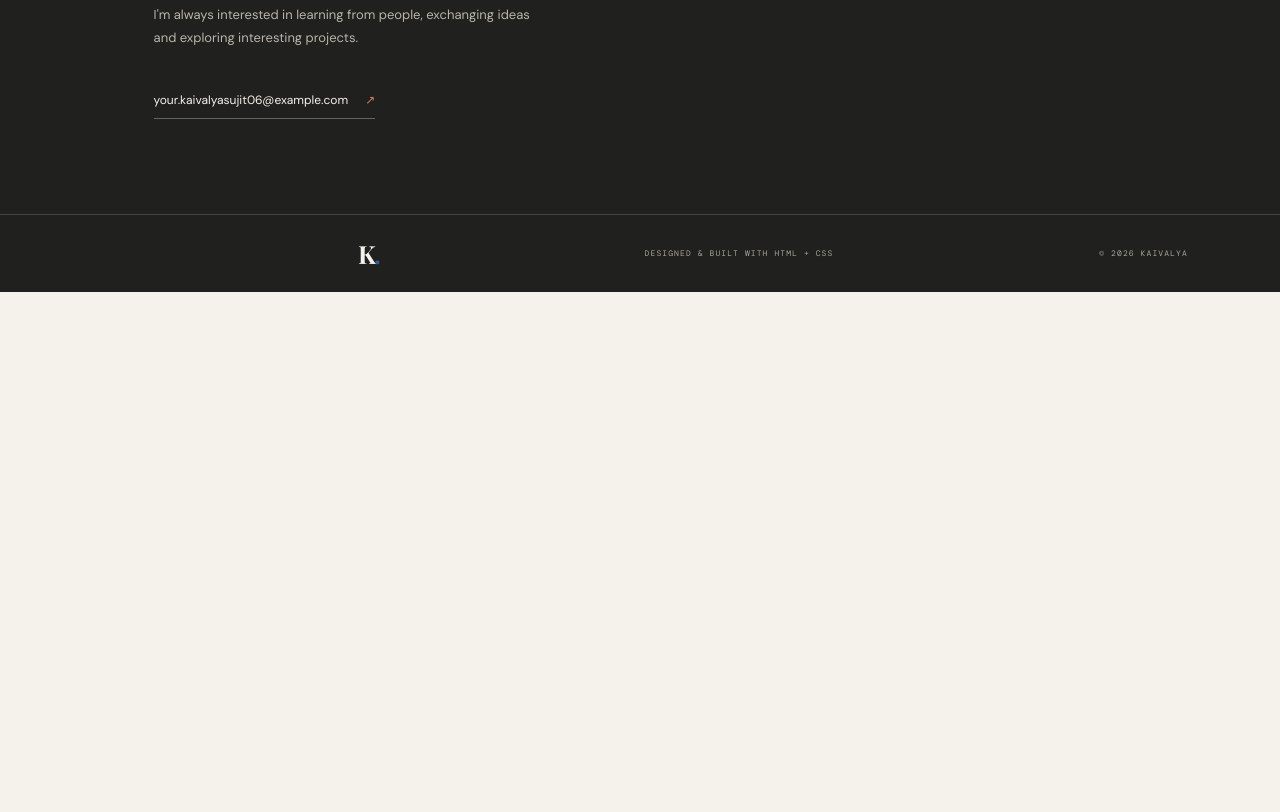
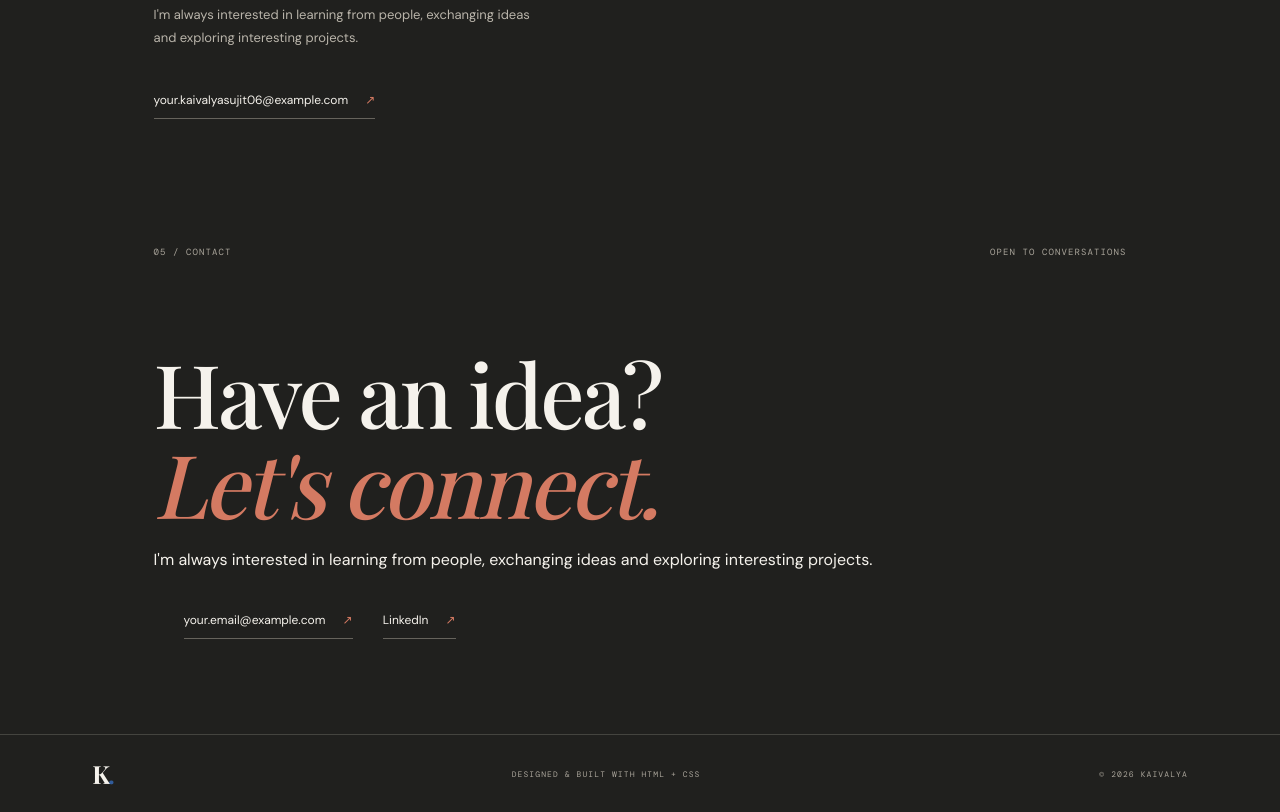
Before and after one commit to kaivalyasujit06-create/kaivalya-portfolio, a plain HTML site: page index.html in a window 1280 px wide. Shown: the part 3524-4336 px from the top of the page. Before the commit the page ends 3816 px from the top, so only its background shows below. Drawn offline with nearby package versions, Linux system fonts and the light colour scheme.

Commit message:
Update index.html

```diff
--- a/index.html
+++ b/index.html
@@ -109,6 +109,27 @@
         <a href="https://www.linkedin.com/in/kaivalya-gaonkar-b45859430?utm_source=share_via&utm_content=profile&utm_medium=member_android"
       </div>
     </section>
+    <section class="contact section-wrap" id="contact">
+      <div class="section-label">
+        <span>05 / CONTACT</span>
+        <span>OPEN TO CONVERSATIONS</span>
+      </div>
+
+      <h2>Have an idea?<br><em>Let's connect.</em></h2>
+
+      <p>I'm always interested in learning from people, exchanging ideas and exploring interesting projects.</p>
+
+      <div class="contact-links">
+        <a href="mailto:your.email@example.com">
+          your.email@example.com <span>↗</span>
+        </a>
+
+        <a href="https://www.linkedin.com/" target="_blank" rel="noopener noreferrer">
+          LinkedIn <span>↗</span>
+        </a>
+      </div>
+    </section>
+
   </main>
 
   <footer class="site-footer">
```
